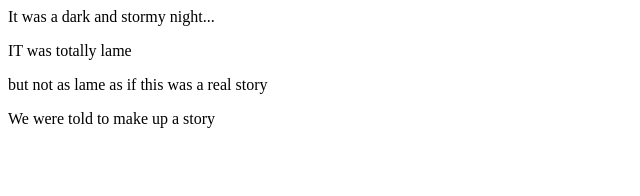
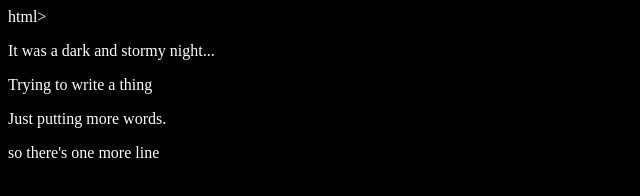
Before and after one commit to dehotz/fireside-story, a plain HTML site: page index.html in a window 1280 px wide. Shown: the whole page, without its empty margins (0-640 px from the left). Drawn offline with Linux system fonts and the light colour scheme.

Commit message:
fixed that crap

```diff
--- a/index.html
+++ b/index.html
@@ -1,8 +1,11 @@
-<html>
+html>
+  <head>
+    <link rel="stylesheet" type="text/css" href="style.css">
+  </head>
   <body>
     <p>It was a dark and stormy night...</p>
-	<p>IT was totally lame</p>
-	<p>but not as lame as if this was a real story</p>
-	<p>We were told to make up a story</p>
+    <p>Trying to write a thing</p>
+	<p>Just putting more words.</p>
+	<p>so there's one more line</p>
   </body>
 </html>
--- a/style.css
+++ b/style.css
@@ -0,0 +1,8 @@
+
+body {
+  color: white;
+  background-color: black;
+}
+
+
+<
```
